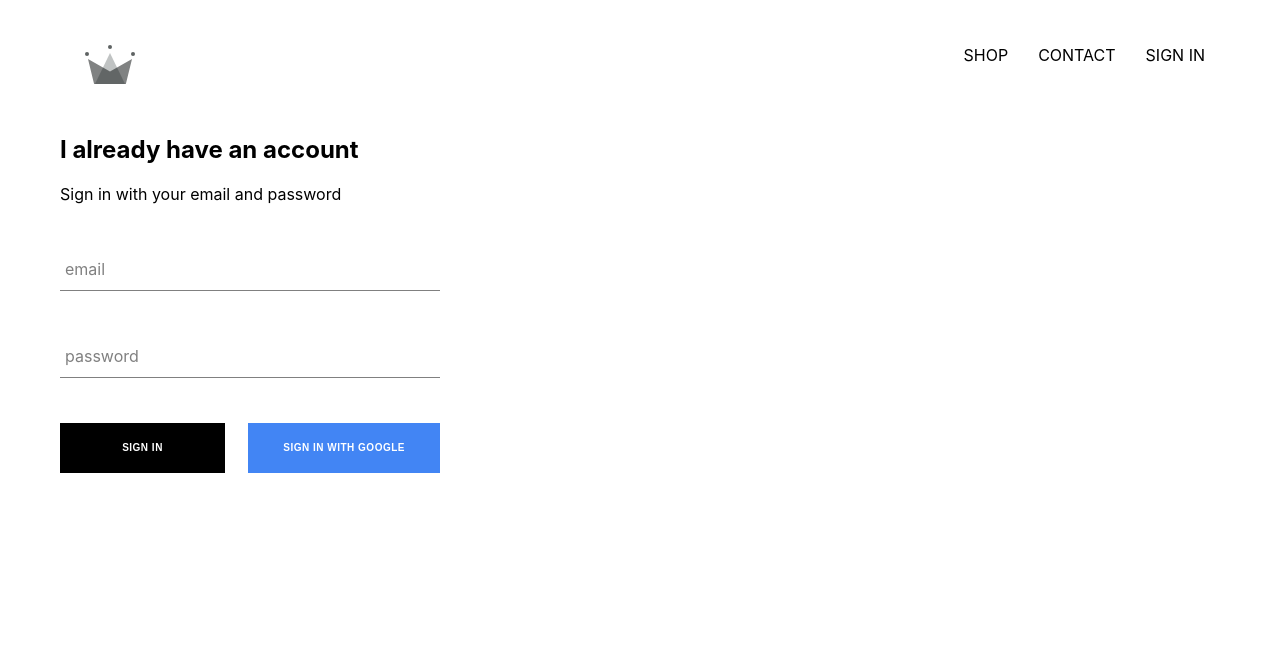
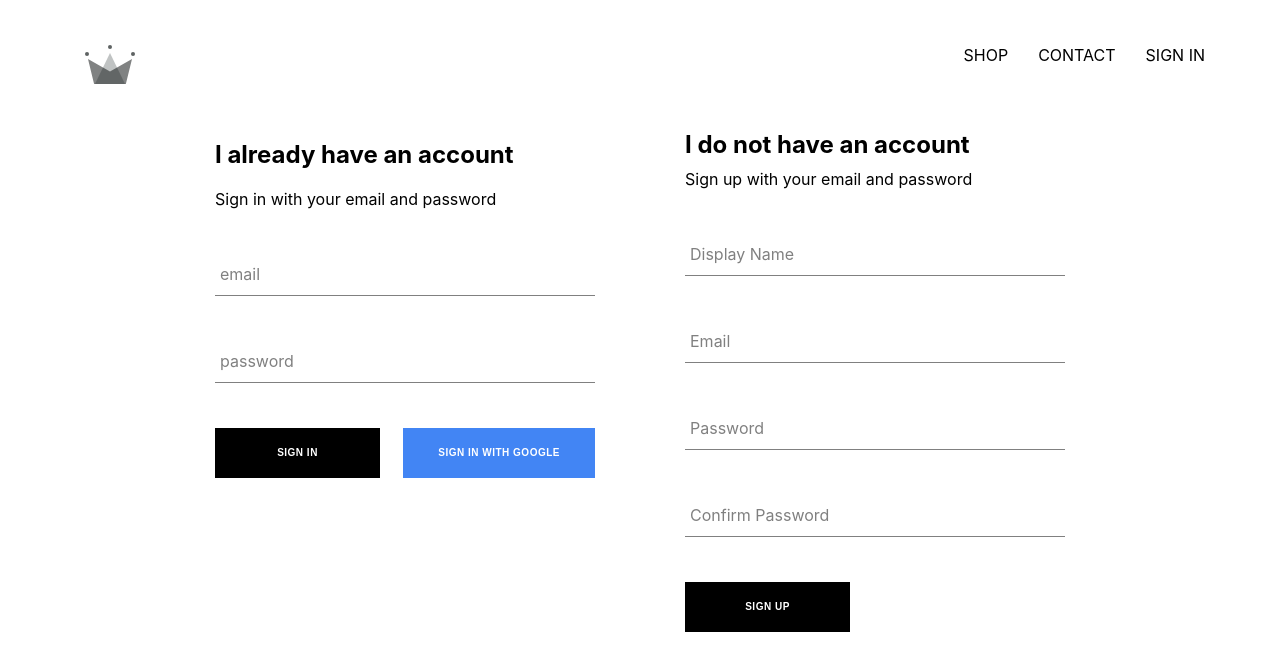
Before and after one commit to AngelMendez/crown, a React (Create React App) app: page /auth in a window 1280 px wide. Shown: the top 670 px of the page. Built offline with nearby package versions, Linux system fonts and the light colour scheme; no server answers.

Commit message:
implemented firebase utils, included ability to store users into firestore

```diff
--- a/src/App.js
+++ b/src/App.js
@@ -6,7 +6,7 @@
 import ShopPage from './pages/shop/shop.component';
 import AuthPage from './pages/auth/auth.component';
 import Header from './components/header/header.component';
-import { auth } from './firebase/firebase.utils';
+import { auth, createUserProfileDocument } from './firebase/firebase.utils';
 
 class App extends React.Component {
   constructor(props) {
@@ -20,8 +20,21 @@
   unsubscribeFromAuth = null;
 
   componentDidMount() {
-    this.unsubscribeFromAuth = auth.onAuthStateChanged(user => {
-      this.setState({ currentUser: user });
+    this.unsubscribeFromAuth = auth.onAuthStateChanged(async userAuth => {
+      if (userAuth) {
+        const userRef = await createUserProfileDocument(userAuth);
+
+        userRef.onSnapshot(snapshot => {
+          this.setState({
+            currentUser: {
+              id: snapshot.id,
+              ...snapshot.data(),
+            },
+          });
+        });
+      } else {
+        this.setState({ currentUser: userAuth });
+      }
     });
   }
 
--- a/src/components/custom-button/custom-button.styles.scss
+++ b/src/components/custom-button/custom-button.styles.scss
@@ -28,6 +28,4 @@
             border: none;
         }
     }
-
-
 }
--- /dev/null
+++ b/src/components/sign-up/sign-up.component.jsx
@@ -0,0 +1,97 @@
+import React from 'react';
+
+import FormInput from '../form-input/form-input.component';
+import CustomButton from '../custom-button/custom-button.components';
+
+import { auth, createUserProfileDocument } from '../../firebase/firebase.utils';
+
+import './sign-up.styles.scss';
+
+class SignUp extends React.Component {
+    constructor(props) {
+        super(props);
+
+        this.state = {
+            displayName: '',
+            email: '',
+            password: '',
+            confirmPassword: '',
+        };
+    }
+
+    handleSubmit = async event => {
+        event.preventDefault();
+        const { displayName, email, password, confirmPassword } = this.state;
+
+        if (password !== confirmPassword) {
+            alert('passwords do not match');
+            return;
+        }
+
+        try {
+            const { user} = await auth.createUserWithEmailAndPassword(email, password);
+            await createUserProfileDocument(user, { displayName });
+
+            this.setState({
+                displayName: '',
+                email: '',
+                password: '',
+                confirmPassword: '',
+            });
+        } catch (error) {
+            console.error(error);
+        }
+    }
+
+    handleChange = event => {
+        const { name, value } = event.target;
+        this.setState({[name]: value});
+    }
+
+    render() {
+        const { displayName, email, password, confirmPassword } = this.state;
+        return(
+            <div className="sign-up">
+                <h2 className="title">I do not have an account</h2>
+                <span>Sign up with your email and password</span>
+                <form className="sign-up-form" onSubmit={this.handleSubmit}>
+                    <FormInput
+                        type='text'
+                        name='displayName'
+                        value={displayName}
+                        onChange={this.handleChange}
+                        label='Display Name'
+                        required
+                    ></FormInput>
+                    <FormInput
+                        type='email'
+                        name='email'
+                        value={email}
+                        onChange={this.handleChange}
+                        label='Email'
+                        required
+                    ></FormInput>
+                    <FormInput
+                        type='password'
+                        name='password'
+                        value={password}
+                        onChange={this.handleChange}
+                        label='Password'
+                        required
+                    ></FormInput>
+                    <FormInput
+                        type='password'
+                        name='confirmPassword'
+                        value={confirmPassword}
+                        onChange={this.handleChange}
+                        label='Confirm Password'
+                        required
+                    ></FormInput>
+                    <CustomButton type="submit">SIGN UP</CustomButton>
+                </form>
+            </div>
+        )
+    }
+}
+
+export default SignUp;
--- /dev/null
+++ b/src/components/sign-up/sign-up.styles.scss
@@ -0,0 +1,9 @@
+.sign-up {
+    display: flex;
+    flex-direction: column;
+    width: 380px;
+
+    .title {
+        margin: 10px 0;
+    }
+}
--- a/src/firebase/firebase.utils.js
+++ b/src/firebase/firebase.utils.js
@@ -13,6 +13,32 @@
     measurementId: "G-YQDEZLXLQN"
 };
 
+export const createUserProfileDocument = async (userAuth, additionalData) => {
+    if (!userAuth) {
+        return;
+    }
+
+    const userRef = firestore.doc(`users/${userAuth.uid}`);
+    const snapShot = await userRef.get();
+
+    if (!snapShot.exists) {
+        const { displayName, email } = userAuth;
+        const createdAt = new Date();
+        try {
+            await userRef.set({
+                displayName,
+                email,
+                createdAt,
+                ...additionalData,
+            })
+        } catch (error) {
+            console.log('Error creating user', error.message);
+        }
+    }
+
+    return userRef;
+};
+
 firebase.initializeApp(config);
 
 export const auth = firebase.auth();
--- a/src/pages/auth/auth.component.jsx
+++ b/src/pages/auth/auth.component.jsx
@@ -1,11 +1,13 @@
 import React from 'react';
 
 import SignIn from './../../components/sign-in/sign-in.component';
+import SignUp from './../../components/sign-up/sign-up.component';
 import './auth.styles.scss';
 
 const AuthPage = () => (
     <div className="auth">
         <SignIn />
+        <SignUp />
     </div>
 )
 
--- a/src/pages/auth/auth.styles.scss
+++ b/src/pages/auth/auth.styles.scss
@@ -0,0 +1,6 @@
+.auth {
+    width: 850px;
+    display: flex;
+    justify-content: space-between;
+    margin: 30px auto;
+}
```
